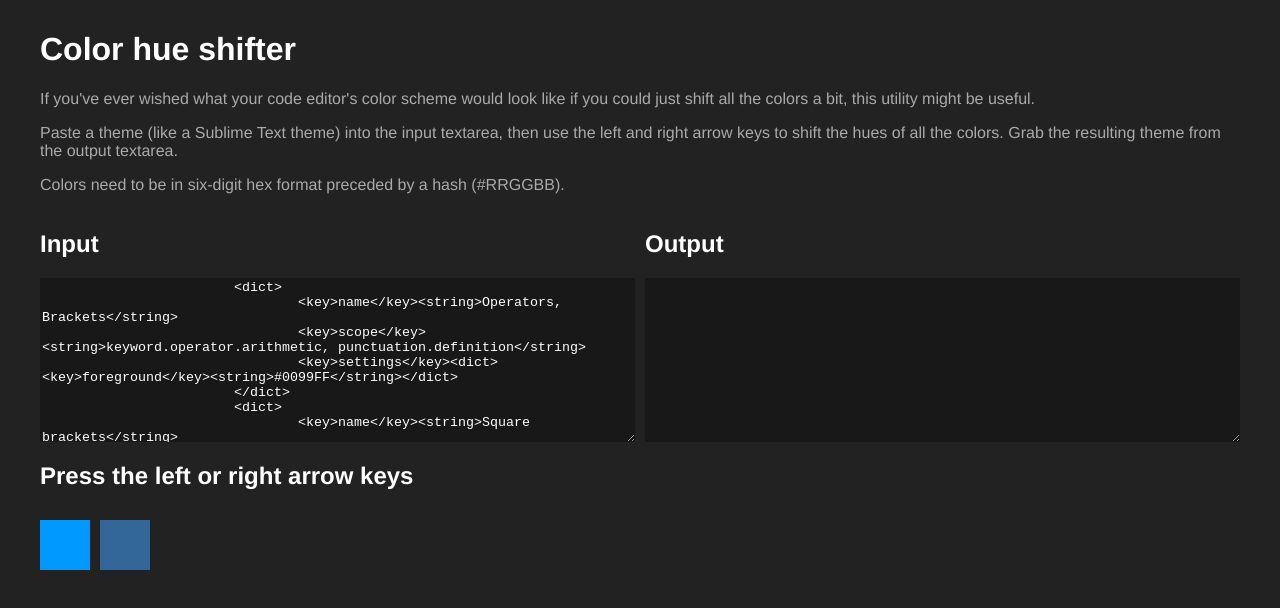
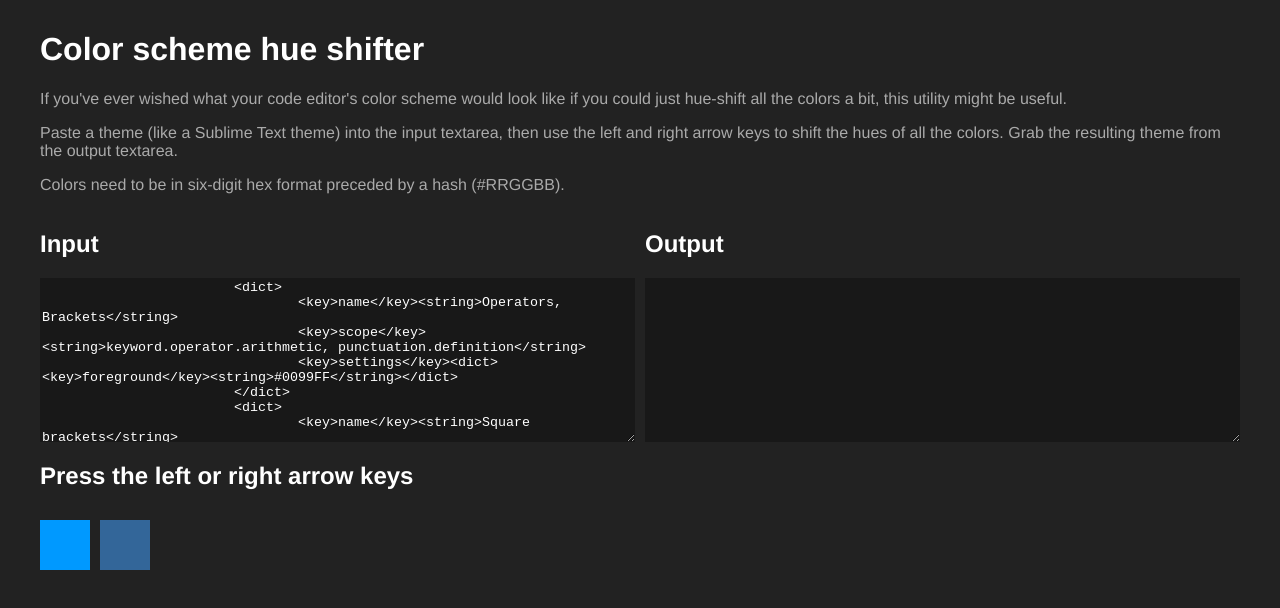
Before and after one commit to nimishjha/color-scheme-hue-shifter, a plain HTML site: page index.html in a window 1280 px wide. Drawn offline with Linux system fonts and the light colour scheme.

```diff
--- a/index.html
+++ b/index.html
@@ -21,8 +21,8 @@
 <body>
 
 <div class="container">
-	<h1>Color hue shifter</h1>
-	<p>If you've ever wished what your code editor's color scheme would look like if you could just shift all the colors a bit, this utility might be useful.</p>
+	<h1>Color scheme hue shifter</h1>
+	<p>If you've ever wished what your code editor's color scheme would look like if you could just hue-shift all the colors a bit, this utility might be useful.</p>
 	<p>Paste a theme (like a Sublime Text theme) into the input textarea, then use the left and right arrow keys to shift the hues of all the colors. Grab the resulting theme from the output textarea.</p>
 	<p>Colors need to be in six-digit hex format preceded by a hash (#RRGGBB).</p>
 
```
Also changed, not shown: 1 other file.
